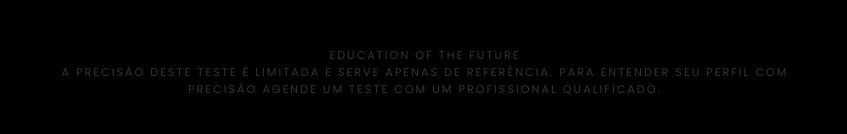
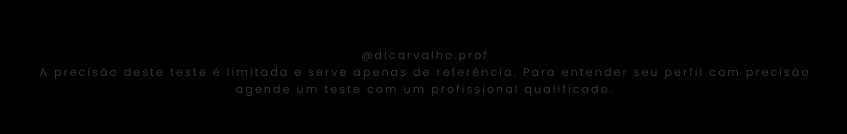
Before and after one commit to Dididoingles/discoveryourprofile, a plain HTML site: page index.html in a window 1280 px wide. Shown: the part 2644-2778 px from the top of the page, 215-1062 px from the left. Drawn offline with nearby package versions, Linux system fonts and the light colour scheme.

Commit message:
Update index.html

```diff
--- a/index.html
+++ b/index.html
@@ -350,7 +350,6 @@
             padding-bottom: 40px;
             font-size: 0.7rem;
             color: #333;
-            text-transform: uppercase;
             letter-spacing: 2px;
         }
 
@@ -565,7 +564,7 @@
         </div>
 
         <footer>
-            Education of the Future<br>
+            @dicarvalho.prof<br>
             A precisão deste teste é limitada e serve apenas de referência. Para entender seu perfil com precisão agende um teste com um profissional qualificado.
         </footer>
     </div>
```
